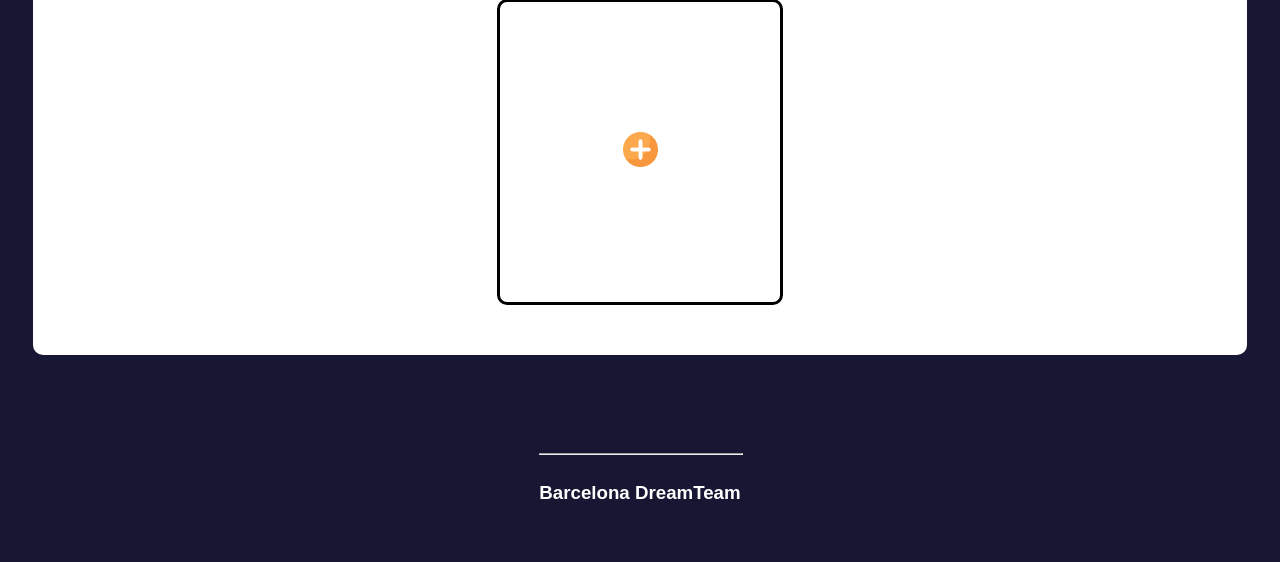
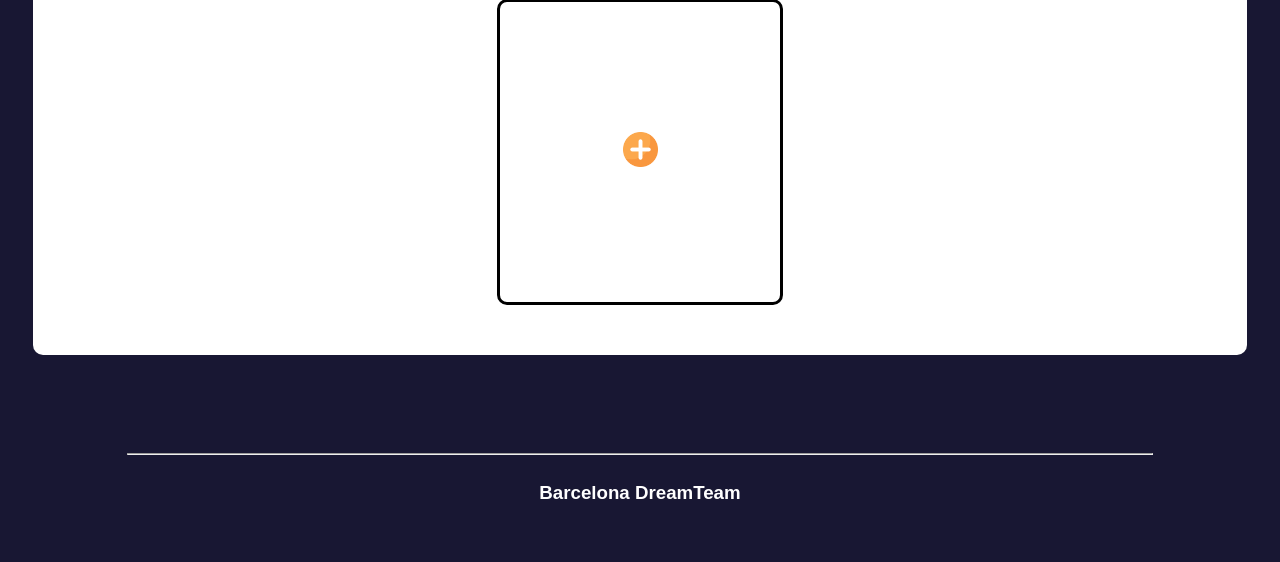
Before and after one commit to JotaJota334/barcelona, a PHP site: template views/time.html in a window 1280 px wide. Shown: the part 1899-2461 px from the top of the page. Run offline with PHP 8.4, Linux system fonts and the light colour scheme; the template is opened without the code that fills it, so the values that code supplies are empty.

Commit message:
Pequenas alterações

```diff
--- a/assets/basestyle.css
+++ b/assets/basestyle.css
@@ -163,6 +163,7 @@ footer {
     justify-content: center;
     padding: 20px;
     margin: 20px;
+    width: 100%;
 }
 
 footer h3 {
@@ -171,5 +172,5 @@ footer h3 {
 
 footer hr {
     color: rgb(255, 255, 255);
-    width: 100%;
+    width: 80%;
 }
```
